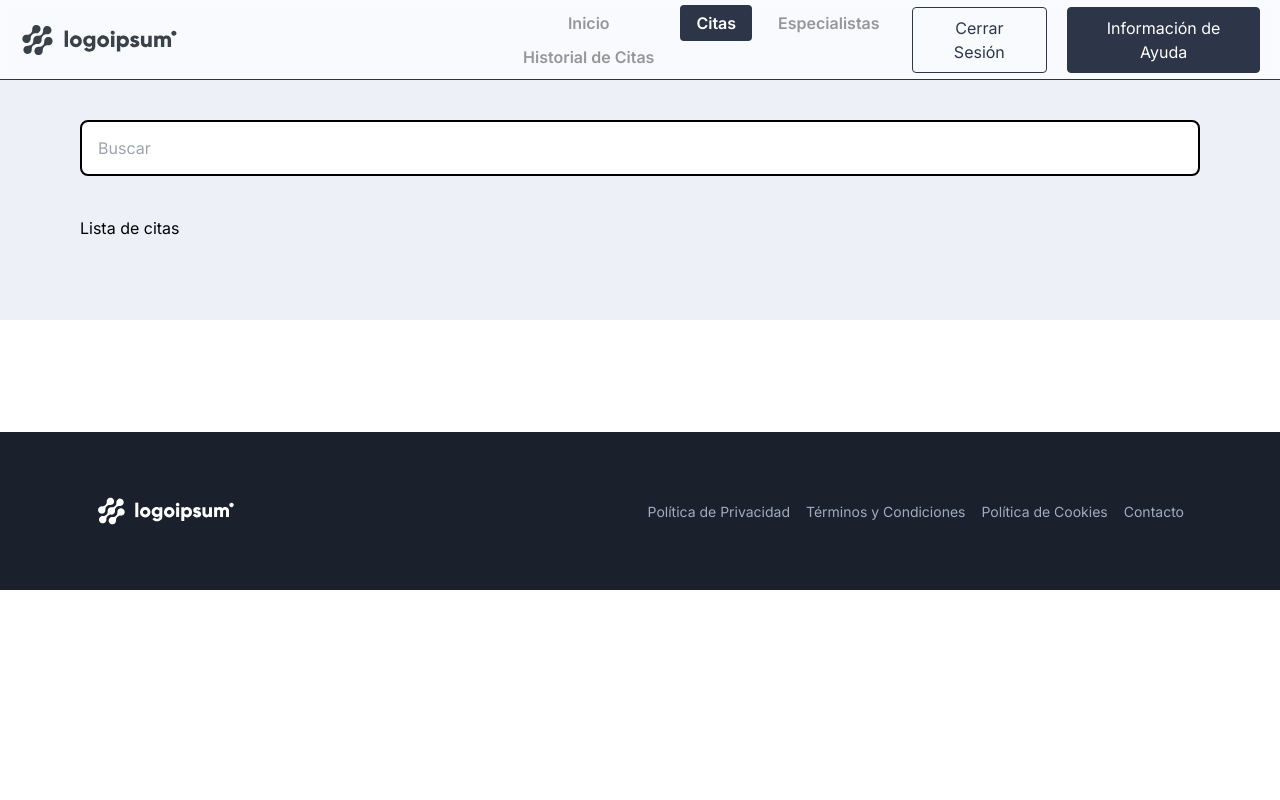
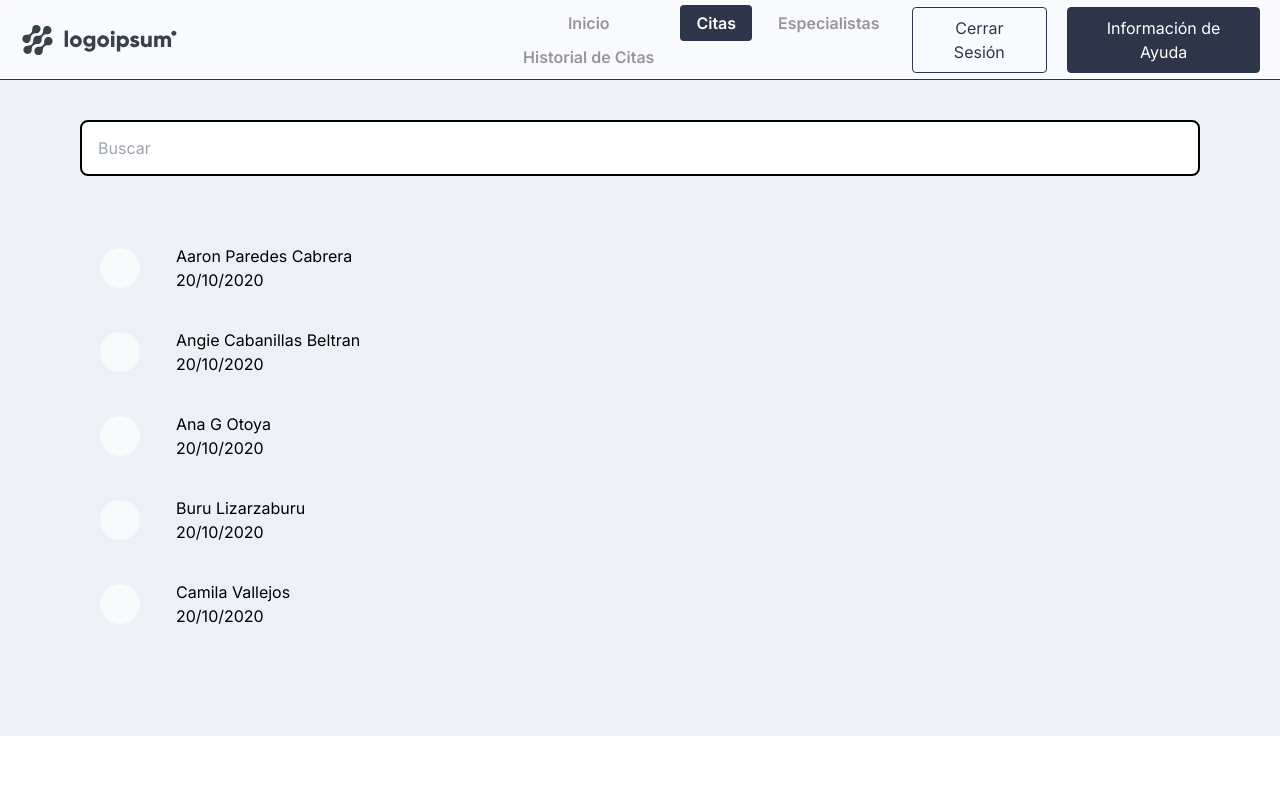
Before and after one commit to AngieCabanillas/psicologia-en-linea, a React (Vite) app in the folder frontend/: page /citas in a window 1280 px wide. Shown: the top 800 px of the page. Built offline with nearby package versions, Linux system fonts and the light colour scheme.

Commit message:
chore: add styles for citas

```diff
--- a/frontend/src/user/citas/citas.tsx
+++ b/frontend/src/user/citas/citas.tsx
@@ -3,6 +3,29 @@ import { LoadingOutlined } from "@ant-design/icons";
 import { Spin } from "antd";
 
 const circleIcon = <LoadingOutlined style={{ fontSize: 24 }} spin />;
+
+const listaCitas = [
+  {
+    name: "Aaron Paredes Cabrera",
+    date: "20/10/2020",
+  },
+  {
+    name: "Angie Cabanillas Beltran",
+    date: "20/10/2020",
+  },
+  {
+    name: "Ana G Otoya",
+    date: "20/10/2020",
+  },
+  {
+    name: "Buru Lizarzaburu",
+    date: "20/10/2020",
+  },
+  {
+    name: "Camila Vallejos",
+    date: "20/10/2020",
+  },
+];
 
 export const CitasComponent = () => {
   const [loading, setLoading] = useState<boolean>(true);
@@ -23,7 +46,19 @@ export const CitasComponent = () => {
             />
           </div>
 
-          <div>Lista de citas</div>
+          {listaCitas.map((cita, index) => {
+            return (
+              <div key={index} className="w-full h-16 my-5 flex flex-row">
+                <div className="w-20 flex justify-center items-center">
+                  <div className="w-10 h-10 rounded-full bg-slate-50"></div>
+                </div>
+                <div className="px-4 flex flex-col justify-center">
+                  <div>{cita.name}</div>
+                  <div>{cita.date}</div>
+                </div>
+              </div>
+            );
+          })}
         </div>
       </Spin>
     </>
```
